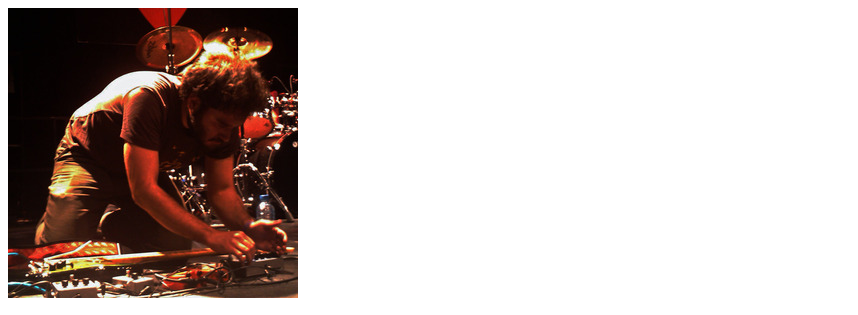
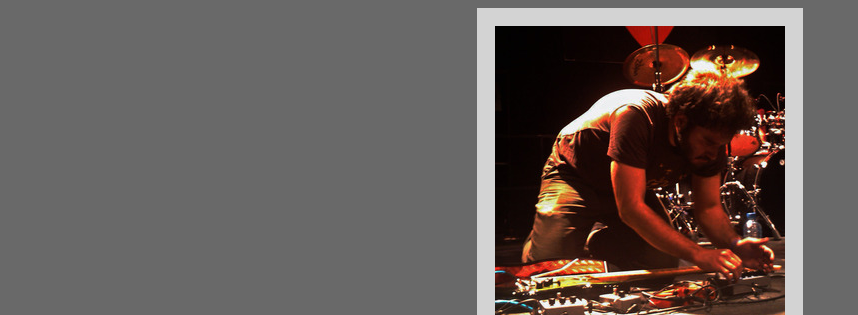
Before and after one commit to ozumitez/TestA, a plain HTML site: page index.html in a window 1280 px wide. Shown: the top 315 px of the page, without its empty margins (0-858 px from the left). Drawn offline with Linux system fonts and the light colour scheme.

Commit message:
homepagestyle fixed

```diff
--- a/index.html
+++ b/index.html
@@ -1,7 +1,7 @@
 <!DOCTYPE html>
 <html lang="en">
     <head>
-        <link rel="stylesheet" href="styles.css">
+        <link rel="stylesheet" href="homepage_styles.css">
         <title>Ozum Itez</title>
     </head>
 
```
